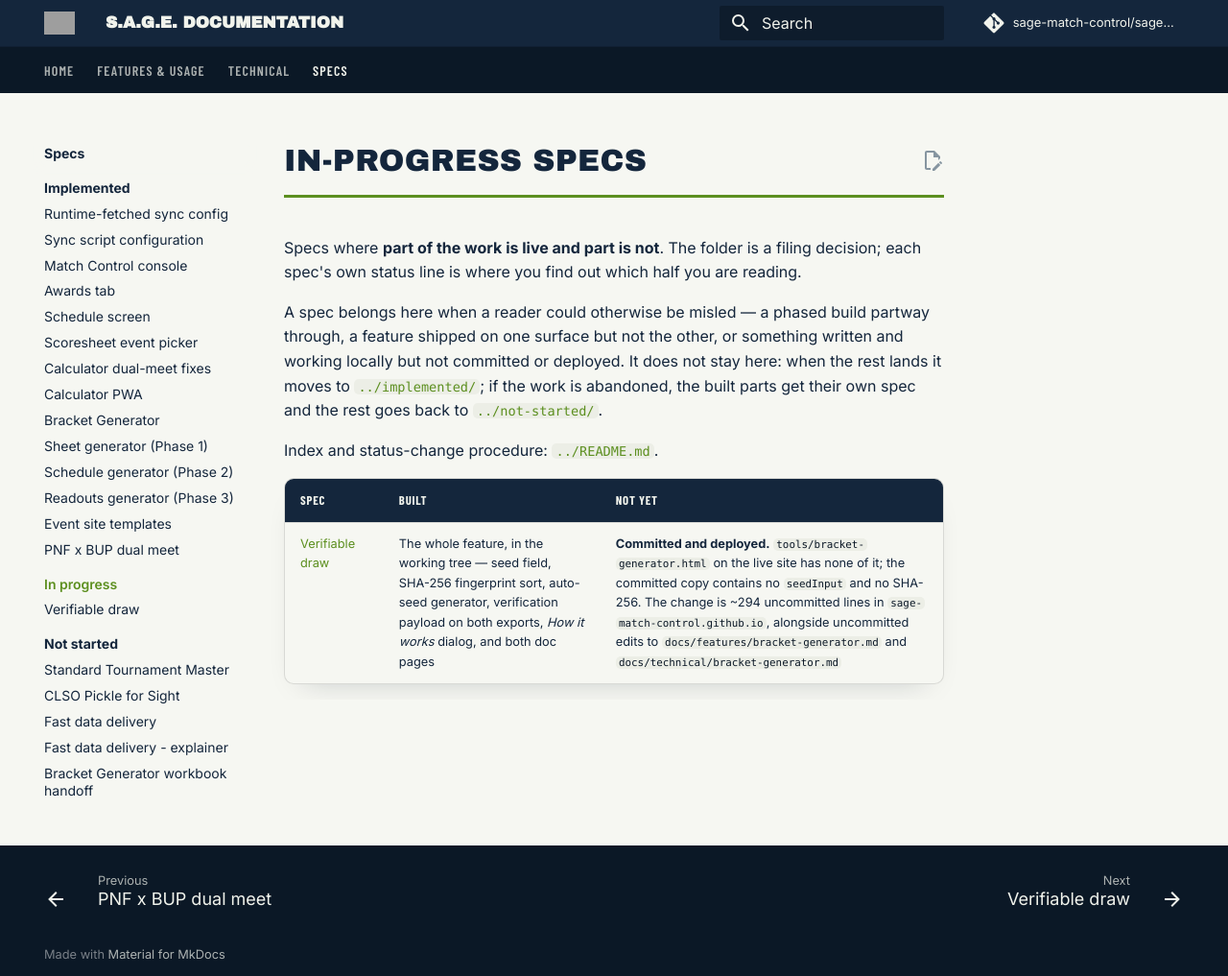
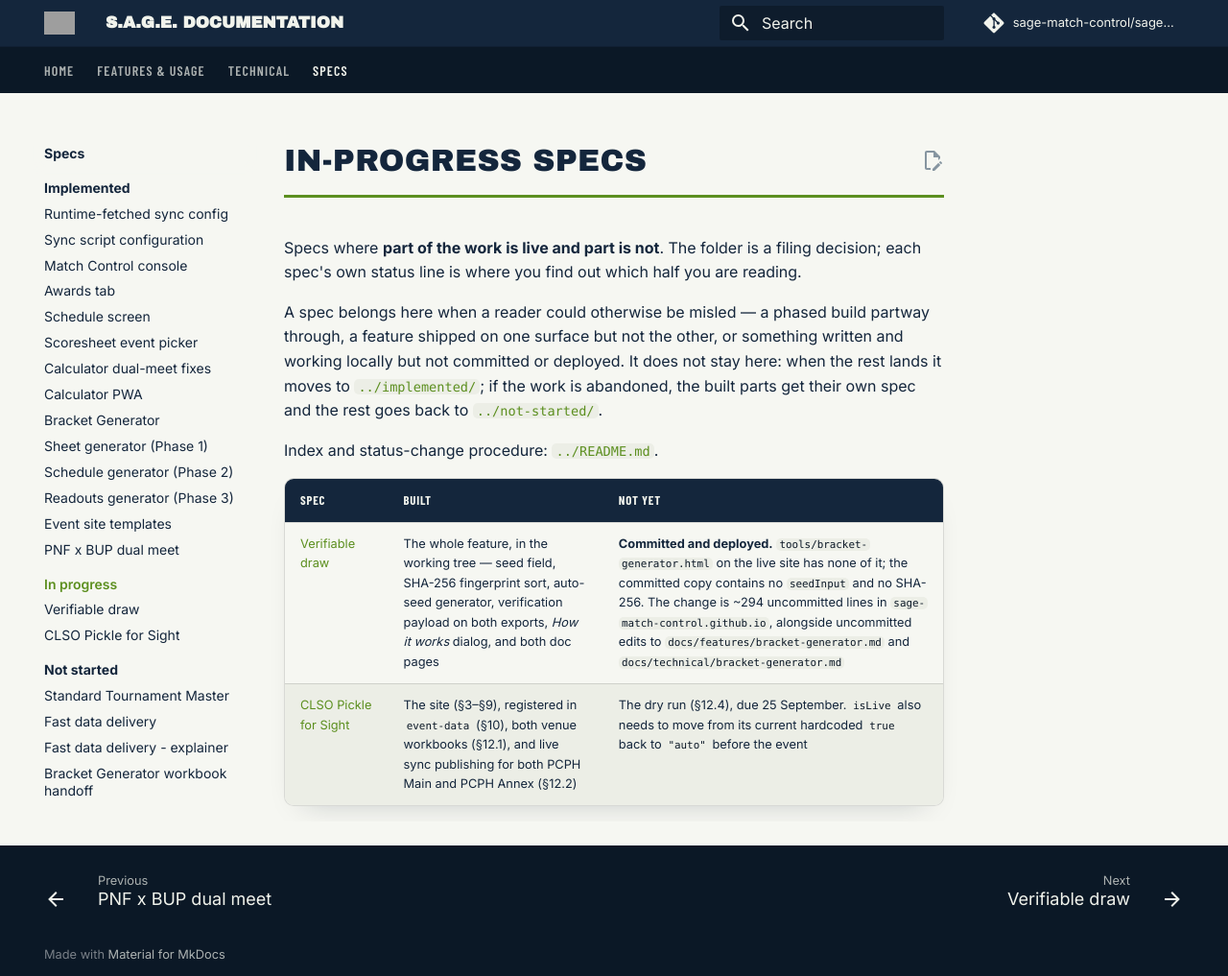
Before and after one commit to sage-match-control/sage-docs, an MkDocs documentation site: the page built from docs/specs/in-progress/README.md, in a window 1280 px wide and 1017 px high. Shown: the whole window at 96% size. Built offline with MkDocs 1.6.1 and Material for MkDocs 9.7.7, drawn with Linux system fonts in a browser that asks for light colours; comment, search, counter and statistics services are not loaded.

Commit message:
Update pickle for sight

```diff
--- a/docs/specs/in-progress/README.md
+++ b/docs/specs/in-progress/README.md
@@ -17,3 +17,4 @@ Index and status-change procedure: [`../README.md`](../README.md).
 | Spec | Built | Not yet |
 | --- | --- | --- |
 | [Verifiable draw](bracket-generator-verifiable-draw-spec.md) | The whole feature, in the working tree — seed field, SHA-256 fingerprint sort, auto-seed generator, verification payload on both exports, *How it works* dialog, and both doc pages | **Committed and deployed.** `tools/bracket-generator.html` on the live site has none of it; the committed copy contains no `seedInput` and no SHA-256. The change is ~294 uncommitted lines in `sage-match-control.github.io`, alongside uncommitted edits to `docs/features/bracket-generator.md` and `docs/technical/bracket-generator.md` |
+| [CLSO Pickle for Sight](pickle-for-sight-spec.md) | The site (§3–§9), registered in `event-data` (§10), both venue workbooks (§12.1), and live sync publishing for both PCPH Main and PCPH Annex (§12.2) | The dry run (§12.4), due 25 September. `isLive` also needs to move from its current hardcoded `true` back to `"auto"` before the event |
--- a/mkdocs.yml
+++ b/mkdocs.yml
@@ -84,10 +84,10 @@ nav:
       - In progress:
           - Overview: specs/in-progress/README.md
           - Verifiable draw: specs/in-progress/bracket-generator-verifiable-draw-spec.md
+          - CLSO Pickle for Sight: specs/in-progress/pickle-for-sight-spec.md
       - Not started:
           - Overview: specs/not-started/README.md
           - Standard Tournament Master: specs/not-started/standard-tournament-master-spec.md
-          - CLSO Pickle for Sight: specs/not-started/pickle-for-sight-spec.md
           - Fast data delivery: specs/not-started/fast-data-delivery-spec.md
           - Fast data delivery - explainer: specs/not-started/fast-data-delivery-explainer.md
           - Bracket Generator workbook handoff: specs/not-started/bracket-generator-workbook-handoff-spec.md
```
Also changed, not shown: docs/specs/README.md (+4 -3 lines), docs/specs/in-progress/pickle-for-sight-spec.md (renamed from docs/specs/not-started/pickle-for-sight-spec.md, +6 -4 lines), docs/specs/not-started/README.md (+0 -1 lines).
